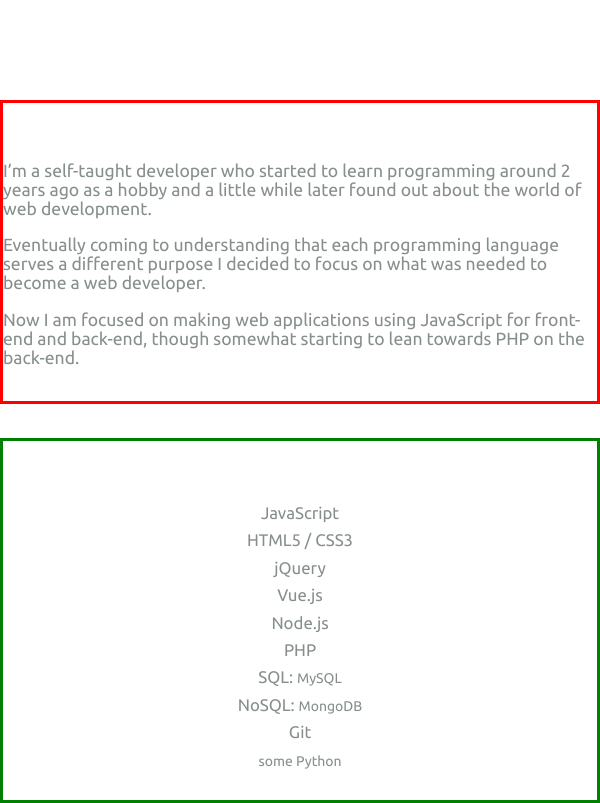
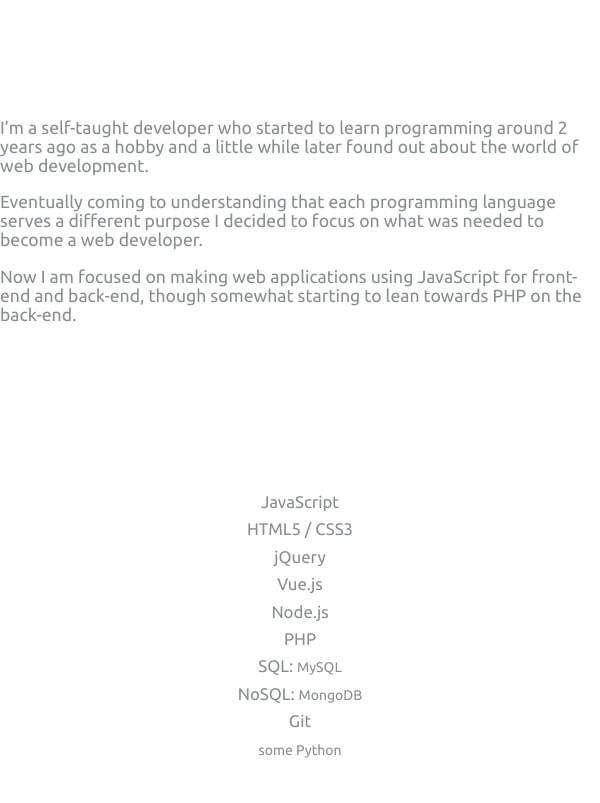
Before and after one commit to hitesh-92/portfolio-vue, a Vue app: page / in a window 600 px wide. Built offline with nearby package versions, Linux system fonts and the light colour scheme.

Commit message:
about css resposive

```diff
--- a/src/App.vue
+++ b/src/App.vue
@@ -65,6 +65,7 @@
 </script>
 
 <style>
+
   body{
     padding: 0;
     margin: 0;
@@ -93,7 +94,12 @@
     background: linear-gradient(to bottom right, rgb(254, 255, 255) , rgb(137, 212, 255));
   }
 
+
   @media only screen and (max-width: 600px){
+
+    @viewport{
+      height: 100%;
+    }
 
     body{
       margin: 0;
@@ -102,9 +108,11 @@
     }
 
     #app{
-      display: inline;
+      display: inline-block;
       margin:0;
       padding:0;
+      grid-template-areas: none;
+      height: auto;
       /* height:100vh;width:100vw; */
     }
 
@@ -115,9 +123,11 @@
     }
 
     #app-nav{
-      display: none;
+      /* display: none; */
       margin: 0;
       padding: 0;
+      height: 100%;
+      width: 100vw;
       /* visibility: hidden; */
     }
 
--- a/src/components/About.vue
+++ b/src/components/About.vue
@@ -51,6 +51,11 @@
 <style scoped>
 
     @media only screen and (min-width: 600px){
+
+        #about{
+            height: 500px;
+        }
+
         #about-container{
         height: 70vh;
         margin: 2em 1em;
@@ -172,7 +177,7 @@
         }
 
         #main-left{
-            border: 3px solid green;
+            /* border: 3px solid green; */
             grid-row: 3/4;
             padding: 0;
             padding-top: 2em;;
@@ -181,18 +186,17 @@
         }
 
         #main-right{
-            border: 3px solid red;
+            /* border: 3px solid red; */
             grid-row: 2/3;
-            margin: 0;
-            padding: 0;
-            padding-top: 40px;
+            margin: 0px;
+            padding: 0px 0px;
             width: 100vw;
-            height: 90%;
+            height: 100%;
         }
 
         #main-left > ul{
             margin: 0;
-            padding: 20px 0px;;
+            padding: 0px 0px;;
             text-align: center;
 
         }
@@ -203,7 +207,7 @@
         }
 
         #about-title{
-            border: 3px solid black;
+            /* border: 3px solid black; */
             grid-row: 1/2;
 
         }
--- a/src/components/Navbar.vue
+++ b/src/components/Navbar.vue
@@ -1,13 +1,9 @@
 <template>
-  <div id="navbar" class="flex-sm-column">
+  <div id="navbar">
 
     <ul class="nav-list">
 
-      <!-- <li id="nav-pic">
-        <img src="#" alt="">
-      </li> -->
-
-      <li>
+      <li id="nav-list-name">
         <p id="name">Hitesh Gohil</p>
       </li>
 
@@ -33,6 +29,13 @@
 
     </ul>
 
+    <div class="nav-small">
+      <p id="nav-small-name">Hitesh Gohil</p>
+      <div id="nav-small-sign">
+        <span>X</span>
+      </div>
+    </div>
+
   </div>
 </template>
 
@@ -51,6 +54,8 @@
 </script>
 
 <style scoped>
+
+  @media only screen and (min-width: 600px){
     ul{
       padding: 0 !important;
       margin-top: 35%;
@@ -108,4 +113,96 @@
       height: 1px;
       background: rgba(0,89,255, 0.13)
     }
+
+    .nav-small{
+      display: none;
+    }
+  }
+/*
+    ul{
+      padding: 0 !important;
+      margin-top: 35%;
+    }
+
+    li{
+      list-style-type: none !important;
+      font-family: sans-serif;
+      font-size: 1.15em;
+      margin: 1em 0em;
+
+    }
+
+    li> span:hover{
+      cursor: pointer;
+    }
+
+    li:hover > span{
+      transition: 0.2s ease-in;
+      color: rgb(0, 195, 255);
+    }
+
+    img{
+      width: 90px;
+      height: 90px;
+      border-radius: 50px;
+      margin-bottom: 1em;
+    }
+
+    span{
+      color: rgb(104, 152, 224);
+    }
+
+    #name{
+      font-size: 1.2em;
+      text-shadow: 0.5px 0.5px 1px rgb(93, 115, 121);
+      color: rgb(100, 100, 100);
+      font-family: 'Ubuntu', sans-serif;
+      font-weight: 500;
+      padding-bottom: 3em;
+    }
+
+    .active{
+      box-sizing: border-box;
+      transition: 1s ease-in-out;
+      transition-timing-function: ease-in;
+      color:rgb(0, 162, 255);
+      border-right: 1.5px solid rgb(124, 188, 207);
+      padding: 0.05em 0.4em;
+      border-radius: 5px;
+    }
+
+    hr {
+      border: 0;
+      height: 1px;
+      background: rgba(0,89,255, 0.13)
+    }
+*/
+
+    @media only screen and (max-width: 600px){
+
+      #navbar{
+        display: block;
+        margin: 0;
+        padding: 10px;
+        height: 100%;
+        width: 100vw;
+      }
+
+      .nav-list{
+        display: none;
+      }
+
+      .nav-small{
+        border-color: red;
+      }
+
+      #nav-small-name{
+        float: left;
+      }
+
+      #nav-small-sign{
+        float: right;
+      }
+
+    }
 </style>
```
Also changed, not shown: 10 other files (tests, documents, lock files or other folders).
